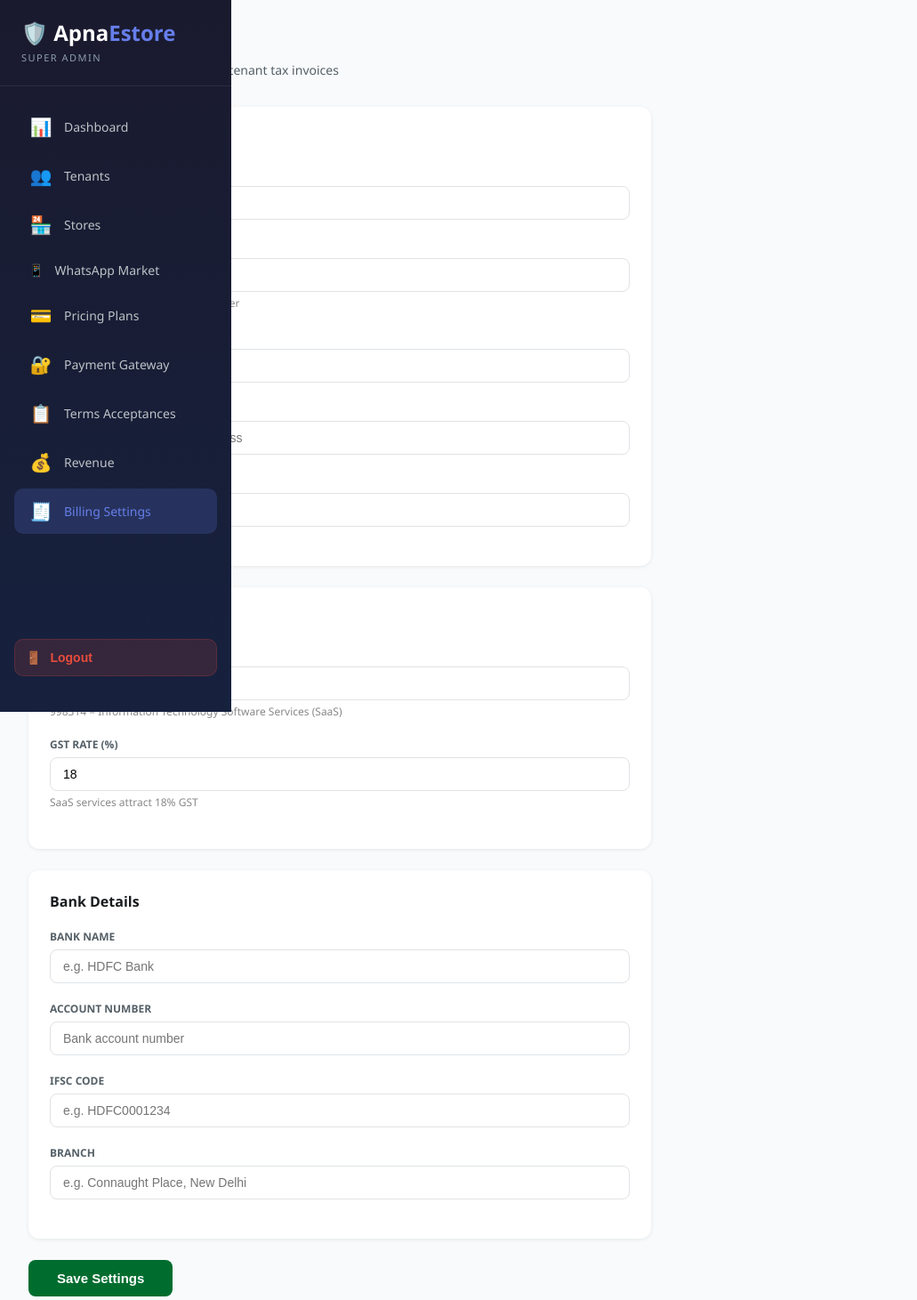
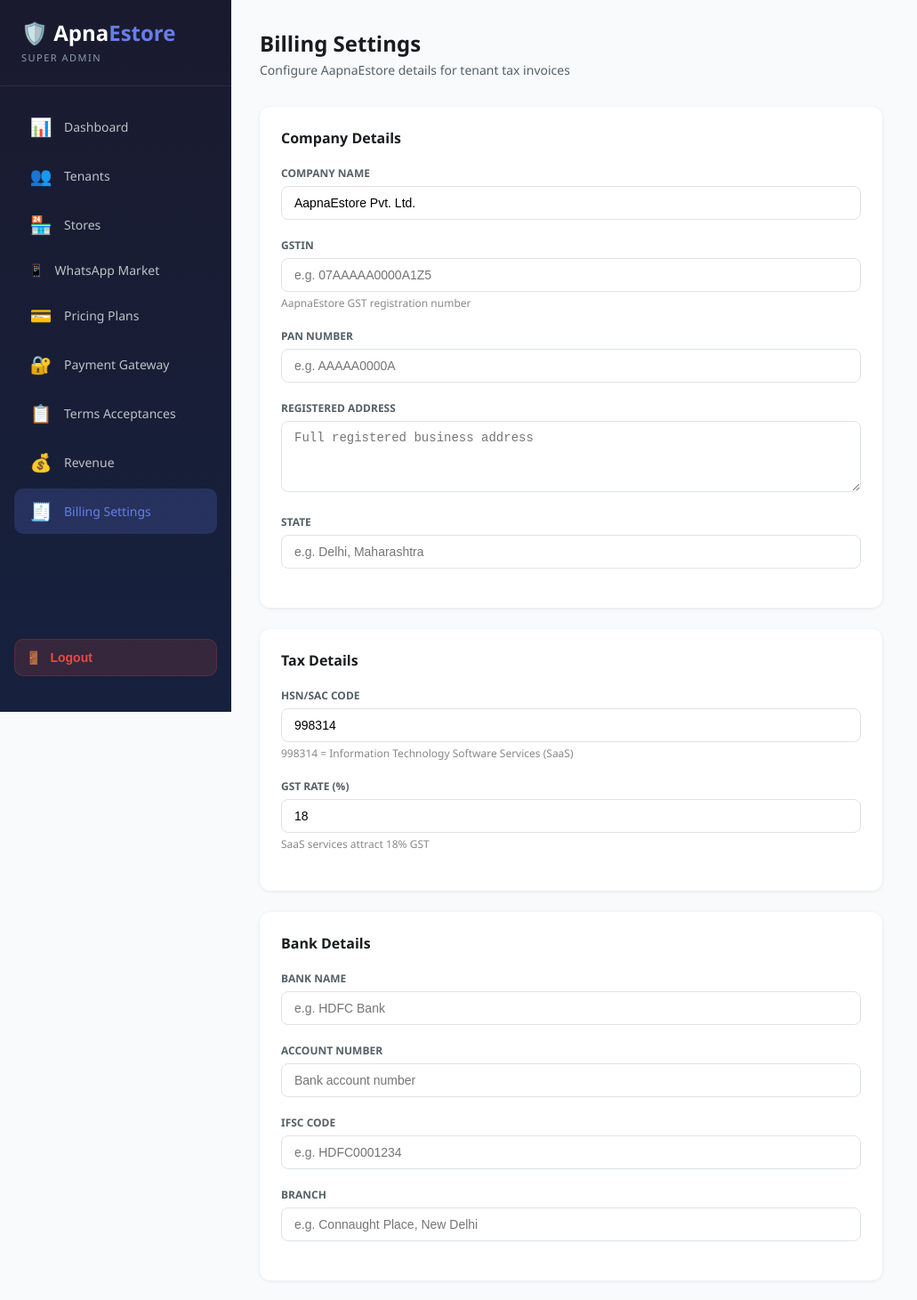
Before and after one commit to mathNikhil/ApaneStore-Super-admin, a React (Vite) app: page /billing-settings in a window 1280 px wide. Shown: the top 1461 px of the page at 89% size, without its empty margins (0-1031 px from the left). Built offline with nearby package versions, Linux system fonts and the light colour scheme; no server answers; sample sign-in values are in the browser's storage.

Commit message:
feat: billing settings page fixed input and layout

```diff
--- a/src/pages/BillingSettings.jsx
+++ b/src/pages/BillingSettings.jsx
@@ -22,6 +22,8 @@
             .finally(() => setLoading(false));
     }, []);
 
+    const handleChange = (field, value) => setSettings(prev => ({ ...prev, [field]: value }));
+
     const handleSave = async () => {
         setSaving(true);
         try {
@@ -34,43 +36,40 @@
         setSaving(false);
     };
 
-    const Field = ({ label, field, placeholder, hint }) => (
-        <div style={{ marginBottom: 20 }}>
-            <label style={{ display: 'block', fontSize: 12, fontWeight: 700, color: '#556067', textTransform: 'uppercase', marginBottom: 6 }}>{label}</label>
-            <input value={settings[field] || ''} onChange={e => setSettings(prev => ({ ...prev, [field]: e.target.value }))}
-                placeholder={placeholder}
-                style={{ width: '100%', padding: '10px 14px', border: '1px solid #e0e3e6', borderRadius: 8, fontSize: 14, boxSizing: 'border-box' }} />
-            {hint && <p style={{ fontSize: 12, color: '#888', marginTop: 4 }}>{hint}</p>}
-        </div>
-    );
+    const inputStyle = { width: '100%', padding: '10px 14px', border: '1px solid #e0e3e6', borderRadius: 8, fontSize: 14, boxSizing: 'border-box', marginTop: 6 };
+    const labelStyle = { display: 'block', fontSize: 12, fontWeight: 700, color: '#556067', textTransform: 'uppercase' };
+    const fieldStyle = { marginBottom: 20 };
+    const hintStyle = { fontSize: 12, color: '#888', marginTop: 4 };
+    const cardStyle = { background: '#fff', borderRadius: 12, padding: 24, boxShadow: '0 1px 4px rgba(0,0,0,0.08)', marginBottom: 24 };
+    const h2Style = { fontSize: 16, fontWeight: 700, marginBottom: 20, color: '#191c1e' };
 
     return (
         <div style={{ display: 'flex', minHeight: '100vh', background: '#f8fafc' }}>
             <Sidebar />
-            <div style={{ flex: 1, padding: 32 }}>
+            <div style={{ flex: 1, marginLeft: '260px', padding: 32 }}>
                 <div style={{ maxWidth: 700 }}>
                     <h1 style={{ fontSize: 24, fontWeight: 800, color: '#191c1e', marginBottom: 4 }}>Billing Settings</h1>
                     <p style={{ color: '#556067', fontSize: 14, marginBottom: 32 }}>Configure AapnaEstore details for tenant tax invoices</p>
                     {loading ? <p>Loading...</p> : (<>
-                        <div style={{ background: '#fff', borderRadius: 12, padding: 24, boxShadow: '0 1px 4px rgba(0,0,0,0.08)', marginBottom: 24 }}>
-                            <h2 style={{ fontSize: 16, fontWeight: 700, marginBottom: 20, color: '#191c1e' }}>Company Details</h2>
-                            <Field label="Company Name" field="company_name" placeholder="AapnaEstore Pvt. Ltd." />
-                            <Field label="GSTIN" field="gstin" placeholder="e.g. 07AAAAA0000A1Z5" hint="AapnaEstore GST registration number" />
-                            <Field label="PAN Number" field="pan" placeholder="e.g. AAAAA0000A" />
-                            <Field label="Registered Address" field="address" placeholder="Full registered business address" />
-                            <Field label="State" field="state" placeholder="e.g. Delhi, Maharashtra" />
+                        <div style={cardStyle}>
+                            <h2 style={h2Style}>Company Details</h2>
+                            <div style={fieldStyle}><label style={labelStyle}>Company Name</label><input style={inputStyle} value={settings.company_name} onChange={e => handleChange('company_name', e.target.value)} placeholder="AapnaEstore Pvt. Ltd." /></div>
+                            <div style={fieldStyle}><label style={labelStyle}>GSTIN</label><input style={inputStyle} value={settings.gstin} onChange={e => handleChange('gstin', e.target.value)} placeholder="e.g. 07AAAAA0000A1Z5" /><p style={hintStyle}>AapnaEstore GST registration number</p></div>
+                            <div style={fieldStyle}><label style={labelStyle}>PAN Number</label><input style={inputStyle} value={settings.pan} onChange={e => handleChange('pan', e.target.value)} placeholder="e.g. AAAAA0000A" /></div>
+                            <div style={fieldStyle}><label style={labelStyle}>Registered Address</label><textarea style={{...inputStyle, height: 80, resize: 'vertical'}} value={settings.address} onChange={e => handleChange('address', e.target.value)} placeholder="Full registered business address" /></div>
+                            <div style={fieldStyle}><label style={labelStyle}>State</label><input style={inputStyle} value={settings.state} onChange={e => handleChange('state', e.target.value)} placeholder="e.g. Delhi, Maharashtra" /></div>
                         </div>
-                        <div style={{ background: '#fff', borderRadius: 12, padding: 24, boxShadow: '0 1px 4px rgba(0,0,0,0.08)', marginBottom: 24 }}>
-                            <h2 style={{ fontSize: 16, fontWeight: 700, marginBottom: 20, color: '#191c1e' }}>Tax Details</h2>
-                            <Field label="HSN/SAC Code" field="hsn_code" placeholder="998314" hint="998314 = Information Technology Software Services (SaaS)" />
-                            <Field label="GST Rate (%)" field="gst_rate" placeholder="18" hint="SaaS services attract 18% GST" />
+                        <div style={cardStyle}>
+                            <h2 style={h2Style}>Tax Details</h2>
+                            <div style={fieldStyle}><label style={labelStyle}>HSN/SAC Code</label><input style={inputStyle} value={settings.hsn_code} onChange={e => handleChange('hsn_code', e.target.value)} placeholder="998314" /><p style={hintStyle}>998314 = Information Technology Software Services (SaaS)</p></div>
+                            <div style={fieldStyle}><label style={labelStyle}>GST Rate (%)</label><input style={inputStyle} value={settings.gst_rate} onChange={e => handleChange('gst_rate', e.target.value)} placeholder="18" /><p style={hintStyle}>SaaS services attract 18% GST</p></div>
                         </div>
-                        <div style={{ background: '#fff', borderRadius: 12, padding: 24, boxShadow: '0 1px 4px rgba(0,0,0,0.08)', marginBottom: 24 }}>
-                            <h2 style={{ fontSize: 16, fontWeight: 700, marginBottom: 20, color: '#191c1e' }}>Bank Details</h2>
-                            <Field label="Bank Name" field="bank_name" placeholder="e.g. HDFC Bank" />
-                            <Field label="Account Number" field="bank_account" placeholder="Bank account number" />
-                            <Field label="IFSC Code" field="bank_ifsc" placeholder="e.g. HDFC0001234" />
-                            <Field label="Branch" field="bank_branch" placeholder="e.g. Connaught Place, New Delhi" />
+                        <div style={cardStyle}>
+                            <h2 style={h2Style}>Bank Details</h2>
+                            <div style={fieldStyle}><label style={labelStyle}>Bank Name</label><input style={inputStyle} value={settings.bank_name} onChange={e => handleChange('bank_name', e.target.value)} placeholder="e.g. HDFC Bank" /></div>
+                            <div style={fieldStyle}><label style={labelStyle}>Account Number</label><input style={inputStyle} value={settings.bank_account} onChange={e => handleChange('bank_account', e.target.value)} placeholder="Bank account number" /></div>
+                            <div style={fieldStyle}><label style={labelStyle}>IFSC Code</label><input style={inputStyle} value={settings.bank_ifsc} onChange={e => handleChange('bank_ifsc', e.target.value)} placeholder="e.g. HDFC0001234" /></div>
+                            <div style={fieldStyle}><label style={labelStyle}>Branch</label><input style={inputStyle} value={settings.bank_branch} onChange={e => handleChange('bank_branch', e.target.value)} placeholder="e.g. Connaught Place, New Delhi" /></div>
                         </div>
                         <button onClick={handleSave} disabled={saving}
                             style={{ background: '#006d2f', color: '#fff', border: 'none', borderRadius: 8, padding: '12px 32px', fontSize: 15, fontWeight: 700, cursor: 'pointer' }}>
```
